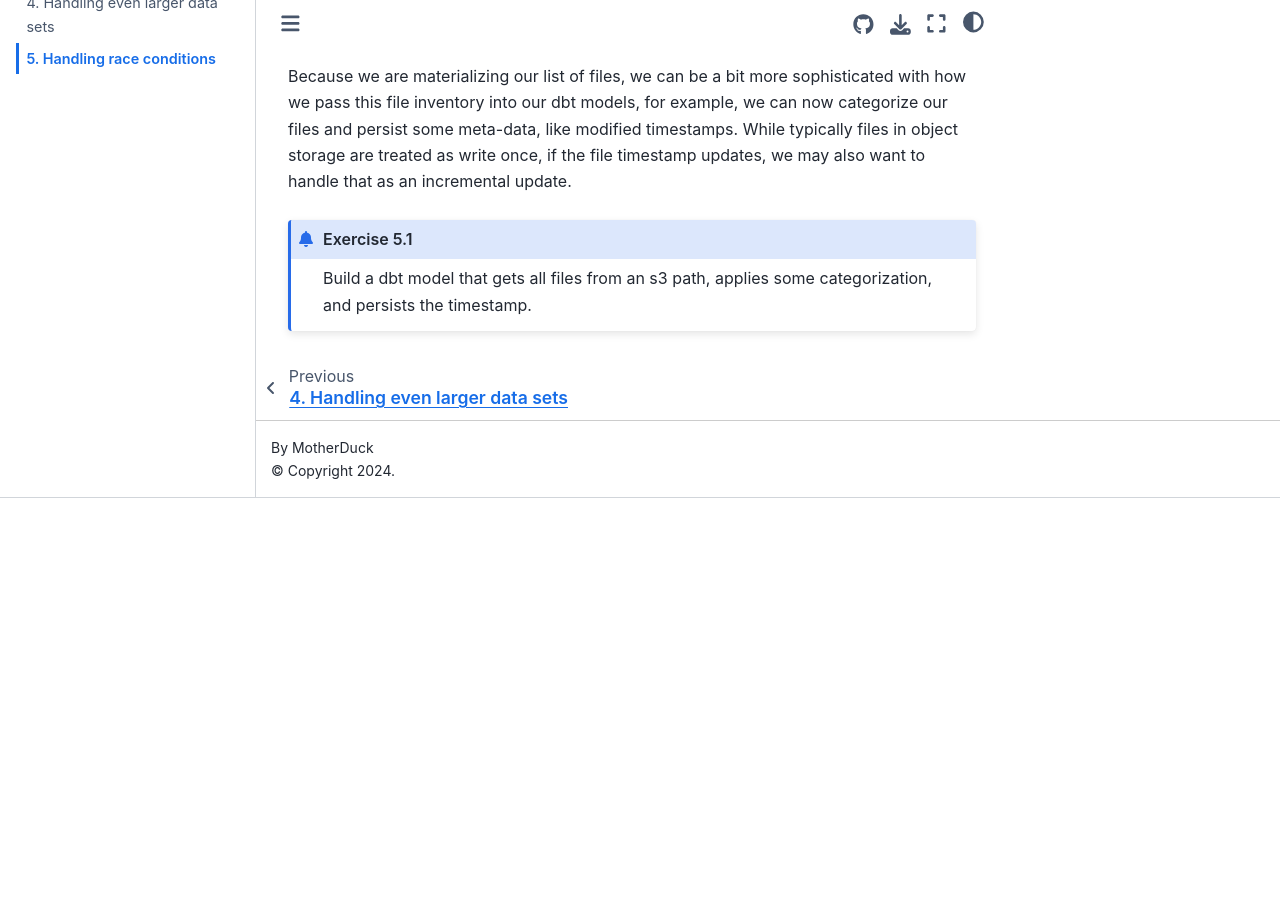
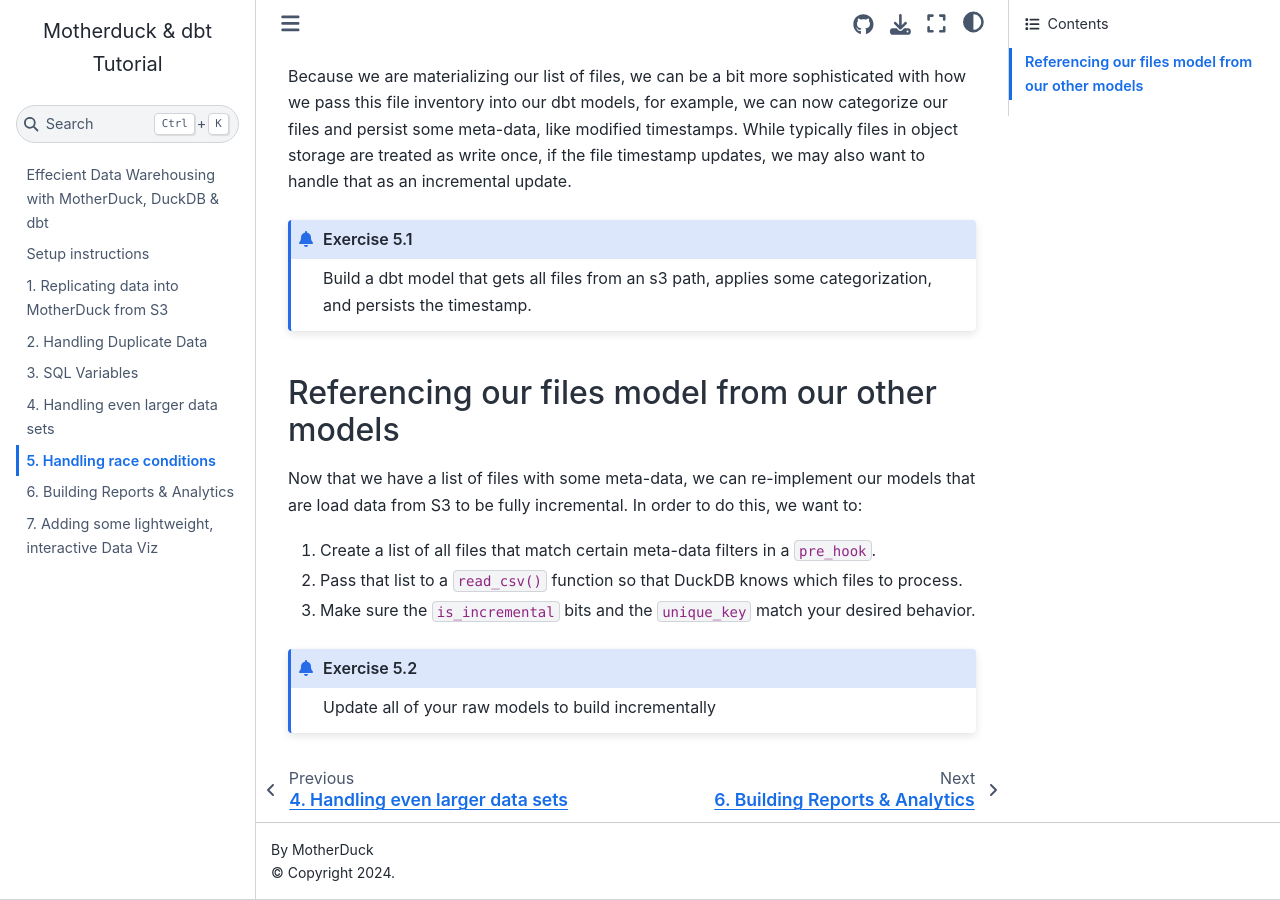
Before and after one commit to MotherDuck-Open-Source/dbt-tutorial, a Jupyter Book: the page built from 5_race-conditions.md, in a window 1280 px wide and 900 px high, scrolled down 655 px. Built offline with Jupyter Book 1.0.4 settings and Sphinx 7.4.7 and the Sphinx Book theme 1.1.4, drawn with Linux system fonts in a browser that asks for light colours; pages that are not in the unit, such as notebooks, are missing from menus; before the commit the page ends 1153 px from its top, so only the background shows below that.

Commit message:
complete frame out

````diff
--- a/5_race-conditions.md
+++ b/5_race-conditions.md
@@ -25,3 +25,15 @@ Because we are materializing our list of files, we can be a bit more sophisticat
 ```{admonition} Exercise 5.1
 Build a dbt model that gets all files from an s3 path, applies some categorization, and persists the timestamp.
 ```
+
+## Referencing our files model from our other models
+
+Now that we have a list of files with some meta-data, we can re-implement our models that are load data from S3 to be fully incremental. In order to do this, we want to:
+
+1. Create a list of all files that match certain meta-data filters in a `pre_hook`.
+2. Pass that list to a `read_csv()` function so that DuckDB knows which files to process.
+3. Make sure the `is_incremental` bits and the `unique_key` match your desired behavior.
+
+```{admonition} Exercise 5.2
+Update all of your raw models to build incrementally
+```
--- a/_toc.yml
+++ b/_toc.yml
@@ -10,3 +10,6 @@ chapters:
 - file: 3_sql-variables
 - file: 4_incremental-models
 - file: 5_race-conditions
+- file: 6_building-reports
+- file: 7_data-viz
+- file: futher-reading
````
Also changed, not shown: 2_handling-duplicates.md (+4 -0 lines), 6_building-reports.md (added, +15 -0 lines), 7_data-viz.md (added, +15 -0 lines), further-reading.md (added, +15 -0 lines).
